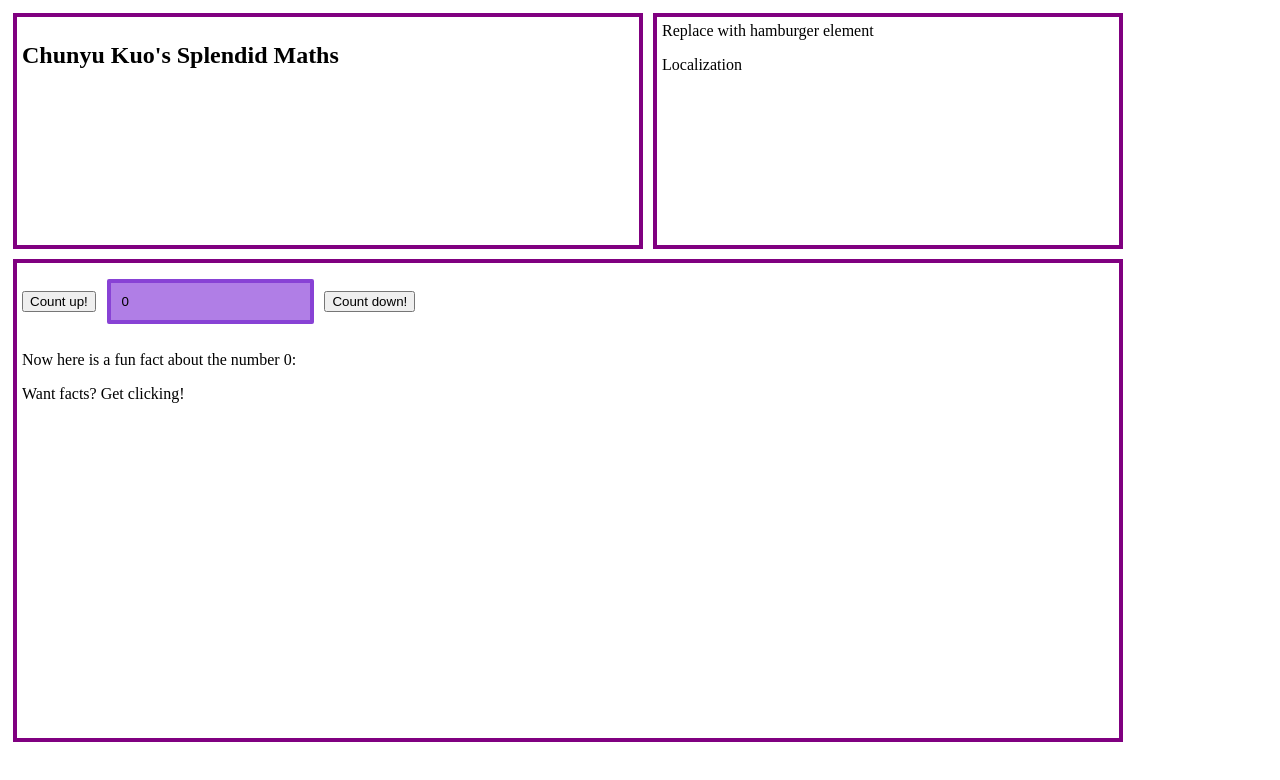
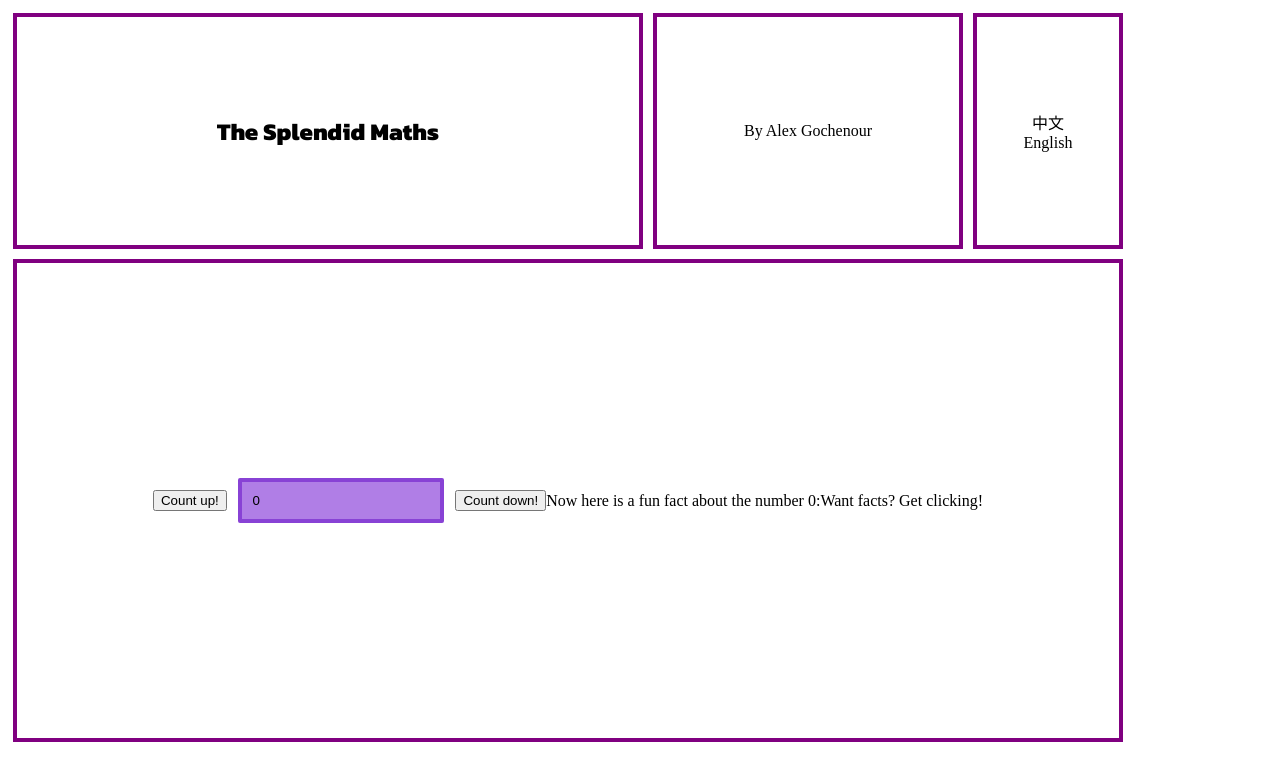
Before and after one commit to chunyukuo88/GameOfLifeJS, a React (Create React App) app in the folder game-of-life/: page / in a window 1280 px wide. Shown: the top 780 px of the page. Built offline with nearby package versions, Linux system fonts and the light colour scheme; no server answers.

Commit message:
Added flexbox to each individual grid component to center contents; added font to index.html and layout.scss.

```diff
--- a/game-of-life/public/index.html
+++ b/game-of-life/public/index.html
@@ -12,8 +12,7 @@
     <link rel="apple-touch-icon" href="%PUBLIC_URL%/logo192.png" />
 
     <link rel="manifest" href="%PUBLIC_URL%/manifest.json" />
-
-    <title>React App</title>
+    <link href="https://fonts.googleapis.com/css2?family=Kanit:wght@800&display=swap" rel="stylesheet">
   </head>
   <body>
     <noscript>You need to enable JavaScript to run this app.</noscript>
--- a/game-of-life/src/App.js
+++ b/game-of-life/src/App.js
@@ -13,18 +13,17 @@ const App = () => {
     <div className='App-wrapper' ref={ref}>
 
         <section className='upper-left'>
-          <h1 className='page-title' onClick={() => console.log(ref.current.className)}>Chunyu Kuo's Splendid Maths</h1>
+          <h1 className='page-title' onClick={() => console.log(ref.current.className)}>The Splendid Maths</h1>
         </section>
 
-        <section className='upper-right'>
-          <div className='burger'>
-            Replace with hamburger element
-          </div>
-          <section className='switch-section'>
-            <p className='localization'>Localization</p>
-          </section>
+        <section className='upper-right-a'>
+          <p className='localization'>By Alex Gochenour</p>
         </section>
 
+        <section className='upper-right-b'>
+          <span>中文</span>
+          <span>English</span>
+        </section>
 
         <section className='lower-half'>
           <button className='count-up'
--- a/game-of-life/src/styles/layout.css
+++ b/game-of-life/src/styles/layout.css
@@ -9,6 +9,15 @@
 
 .upper-left {
   border: 4px solid purple;
+  display: -webkit-box;
+  display: -ms-flexbox;
+  display: flex;
+  -webkit-box-pack: center;
+      -ms-flex-pack: center;
+          justify-content: center;
+  -webkit-box-align: center;
+      -ms-flex-align: center;
+          align-items: center;
   -ms-grid-column: 1;
       grid-column-start: 1;
   grid-column-end: 5;
@@ -20,10 +29,45 @@
   padding: 5px;
 }
 
-.upper-right {
+.upper-right-a {
   border: 4px solid purple;
+  display: -webkit-box;
+  display: -ms-flexbox;
+  display: flex;
+  -webkit-box-pack: center;
+      -ms-flex-pack: center;
+          justify-content: center;
+  -webkit-box-align: center;
+      -ms-flex-align: center;
+          align-items: center;
   -ms-grid-column: 5;
       grid-column-start: 5;
+  grid-column-end: 7;
+  -ms-grid-row: 1;
+      grid-row-start: 1;
+  grid-row-end: 5;
+  height: auto;
+  margin: 5px;
+  padding: 5px;
+}
+
+.upper-right-b {
+  border: 4px solid purple;
+  display: -webkit-box;
+  display: -ms-flexbox;
+  display: flex;
+  -webkit-box-orient: vertical;
+  -webkit-box-direction: normal;
+      -ms-flex-direction: column;
+          flex-direction: column;
+  -webkit-box-pack: center;
+      -ms-flex-pack: center;
+          justify-content: center;
+  -webkit-box-align: center;
+      -ms-flex-align: center;
+          align-items: center;
+  -ms-grid-column: 7;
+      grid-column-start: 7;
   grid-column-end: 8;
   -ms-grid-row: 1;
       grid-row-start: 1;
@@ -35,14 +79,26 @@
 
 .lower-half {
   border: 4px solid purple;
+  display: -webkit-box;
+  display: -ms-flexbox;
+  display: flex;
+  -webkit-box-pack: center;
+      -ms-flex-pack: center;
+          justify-content: center;
+  -webkit-box-align: center;
+      -ms-flex-align: center;
+          align-items: center;
   -ms-grid-column: 1;
       grid-column-start: 1;
   grid-column-end: 8;
   -ms-grid-row: 5;
       grid-row-start: 5;
   grid-row-end: 13;
-  height: auto;
   margin: 5px;
   padding: 5px;
 }
+
+.page-title {
+  font-family: 'Kanit', sans-serif;
+}
 /*# sourceMappingURL=layout.css.map */
--- a/game-of-life/src/styles/layout.scss
+++ b/game-of-life/src/styles/layout.scss
@@ -6,6 +6,11 @@
 
 .upper-left{
   border: 4px solid purple;
+
+  display: flex;
+  justify-content: center;
+  align-items: center;
+
   grid-column-start: 1;
   grid-column-end: 5;
   grid-row-start: 1;
@@ -15,24 +20,59 @@
   padding: 5px;
 }
 
-.upper-right{
+.upper-right-a{
   border: 4px solid purple;
+
+  display: flex;
+  justify-content: center;
+  align-items: center;
+
   grid-column-start: 5;
+  grid-column-end: 7;
+  grid-row-start: 1;
+  grid-row-end: 5;
+
+  height: auto;
+
+  margin: 5px;
+  padding: 5px;
+}
+
+.upper-right-b{
+  border: 4px solid purple;
+
+  display: flex;
+  flex-direction: column;
+  justify-content: center;
+  align-items: center;
+
+  grid-column-start: 7;
   grid-column-end: 8;
   grid-row-start: 1;
   grid-row-end: 5;
+
   height: auto;
+
   margin: 5px;
   padding: 5px;
 }
 
 .lower-half{
   border: 4px solid purple;
+
+  display: flex;
+  justify-content: center;
+  align-items: center;
+
   grid-column-start: 1;
   grid-column-end: 8;
   grid-row-start: 5;
   grid-row-end: 13;
-  height: auto;
+
   margin: 5px;
   padding: 5px;
 }
+
+.page-title{
+  font-family: 'Kanit', sans-serif;
+}
```
Also changed, not shown: 1 other file (tests, documents, lock files or other folders).
